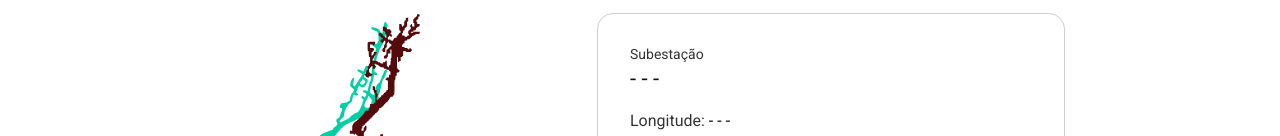
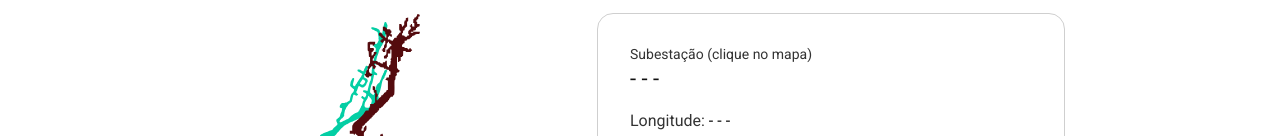
Before and after one commit to leandrocl2005/electrical-host, a plain HTML site: page index.html in a window 1280 px wide. Shown: the part 151-287 px from the top of the page. Drawn offline with Linux system fonts and the light colour scheme.

Commit message:
a help tip on info card

```diff
--- a/index.html
+++ b/index.html
@@ -27,7 +27,7 @@
     </div>
     <div class="info-container">
       <div class="info-item">
-        <p class="label">Subestação</p>
+        <p class="label">Subestação (clique no mapa)</p>
         <p class="info" id="substation">- - -</p>
       </div>
 
```
